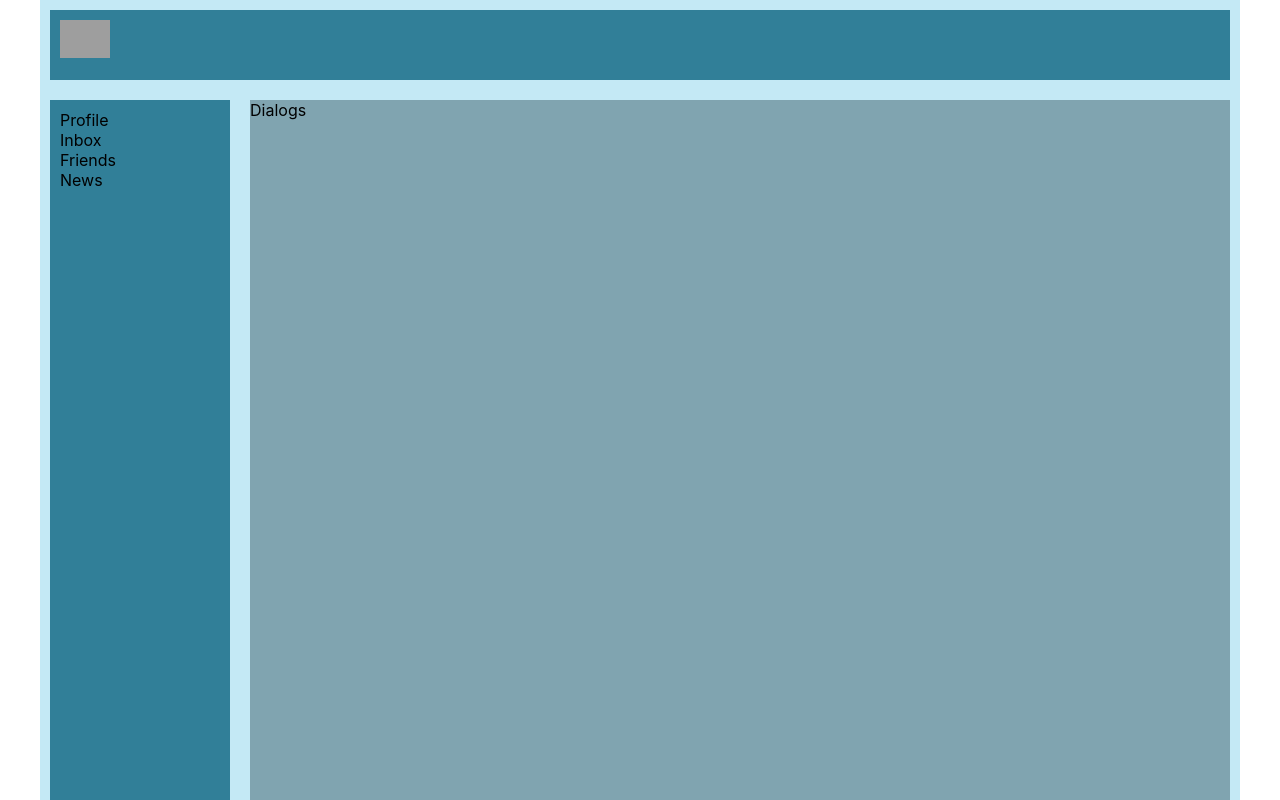
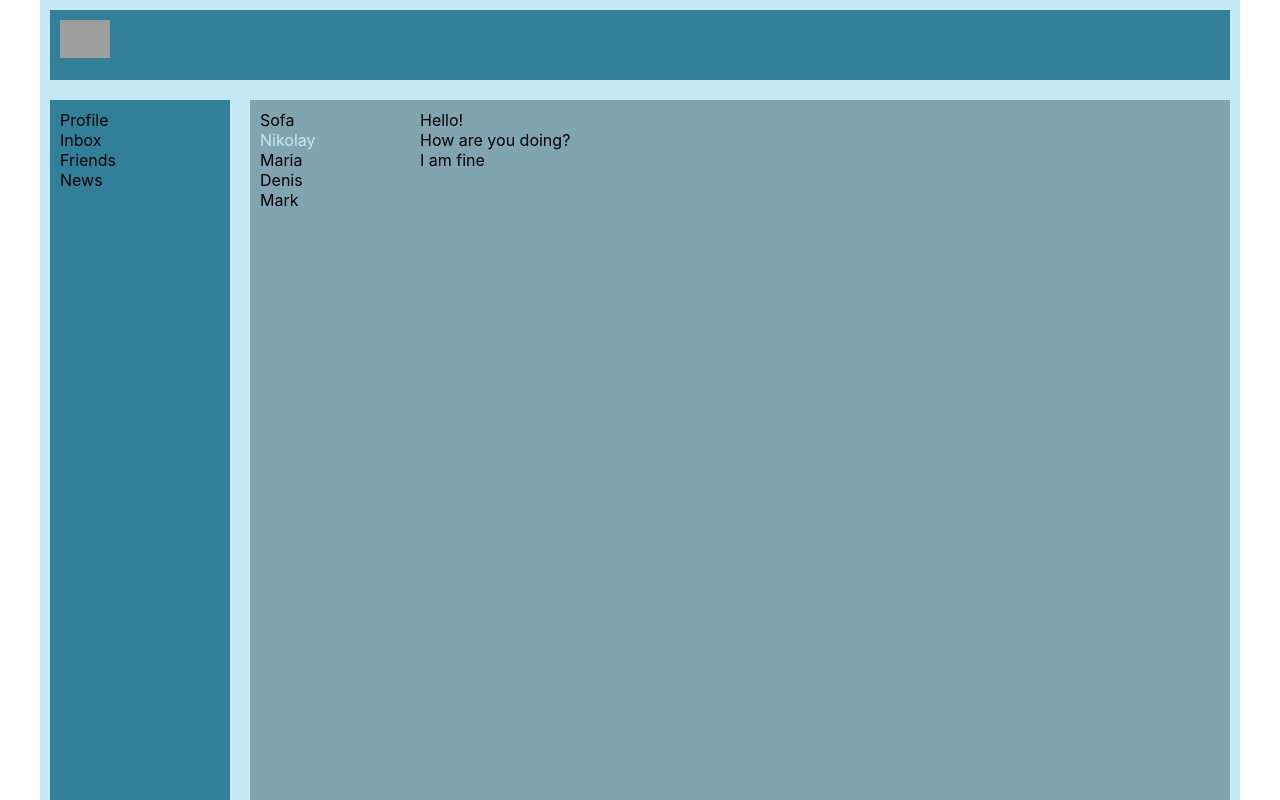
Before and after one commit to eliseevais/samurai_2_0, a React (Create React App) app: page /dialogs in a window 1280 px wide. Shown: the top 800 px of the page. Built offline with nearby package versions, Linux system fonts and the light colour scheme; grey boxes are pictures that could not be loaded.

Commit message:
lesson 21

```diff
--- a/src/App.js
+++ b/src/App.js
@@ -3,26 +3,26 @@ import Header from './../src/components/Header/Header';
 import Navbar from './../src/components/Navbar/Navbar';
 import Profile from './../src/components/Profile/Profile';
 import Dialogs from './../src/components/Dialogs/Dialogs';
-import {  BrowserRouter, Routes, Route } from 'react-router-dom';
+import { BrowserRouter as Router, Routes, Route } from 'react-router-dom';
 import Friends from './components/Friends/Friends';
 import News from './components/News/News';
 
 const App = (props) => {
   return (
-    <BrowserRouter>
+    <Router>
       <div className="app-wrapper">
         <Header />
         <Navbar />
         <div className="app-wrapper-content">
           <Routes>
-            <Route path='/profile' element={<Profile />} />
-            <Route path='/dialogs' element={<Dialogs />} />
-            <Route path='/friends' element={<Friends />} />
-            <Route path='/news' element={<News />} />
-          </Routes >
+            <Route path="/profile" element={<Profile />} />
+            <Route path="/dialogs" element={<Dialogs />} />
+            <Route path="/news" element={<News />} />
+            <Route path="/friends" element={<Friends />} />
+          </Routes>
         </div>
       </div>
-    </BrowserRouter>
+    </Router>
   );
 }
 
--- a/src/components/Dialogs/Dialogs.jsx
+++ b/src/components/Dialogs/Dialogs.jsx
@@ -1,9 +1,21 @@
-
+import styles from "./Dialogs.module.css"
 
 const Dialogs = (props) => {
   return (
-    <div>
-      Dialogs
+    <div className={styles.dialogs}>
+      <div className={styles.dialogItem}>
+        <div className={styles.dialog}>Sofa</div>
+        <div className={styles.dialog + ' ' + styles.active}>Nikolay</div>
+        <div className={styles.dialog}>Maria</div>
+        <div className={styles.dialog}>Denis</div>
+        <div className={styles.dialog}>Mark</div>
+      </div>
+      <div className={styles.messages}>
+        <div className={styles.message}>Hello!</div>
+        <div className={styles.message}>How are you doing?</div>
+        <div className={styles.message}>I am fine</div>
+      </div>
+
     </div>
   )
 }
--- /dev/null
+++ b/src/components/Dialogs/Dialogs.module.css
@@ -0,0 +1,26 @@
+.dialogs {
+  color: black;
+  display: flex;
+  padding: 10px;
+
+}
+
+.dialogItem {
+  width: 160px;
+}
+
+.dialogItem .active {
+  color: #C4E9F5;
+}
+
+.dialog {
+
+}
+
+.messages {
+
+}
+
+.message {
+
+}
--- a/src/components/Navbar/Navbar.jsx
+++ b/src/components/Navbar/Navbar.jsx
@@ -5,7 +5,7 @@ const Navbar = () => {
   return (
     <nav className={styles.nav}>
       <div className={styles.item}>
-        <NavLink to="/profile" className={styles.item}>Profile</NavLink>
+      <NavLink to="/profile" className={styles.item}>Profile</NavLink>
       </div>
       <div className={styles.item}>
         <NavLink to="/dialogs" className={styles.item}>Inbox</NavLink>
@@ -16,7 +16,7 @@ const Navbar = () => {
       <div className={styles.item}>
         <NavLink to="/news" className={styles.item} >News</NavLink>
       </div>
-    </nav>
+    </nav >
   )
 }
 
```
Also changed, not shown: src/components/Dialogs/Dialogs.module.jsx (deleted), src/components/Navbar/Navbar.module.css (line endings or trailing spaces).
